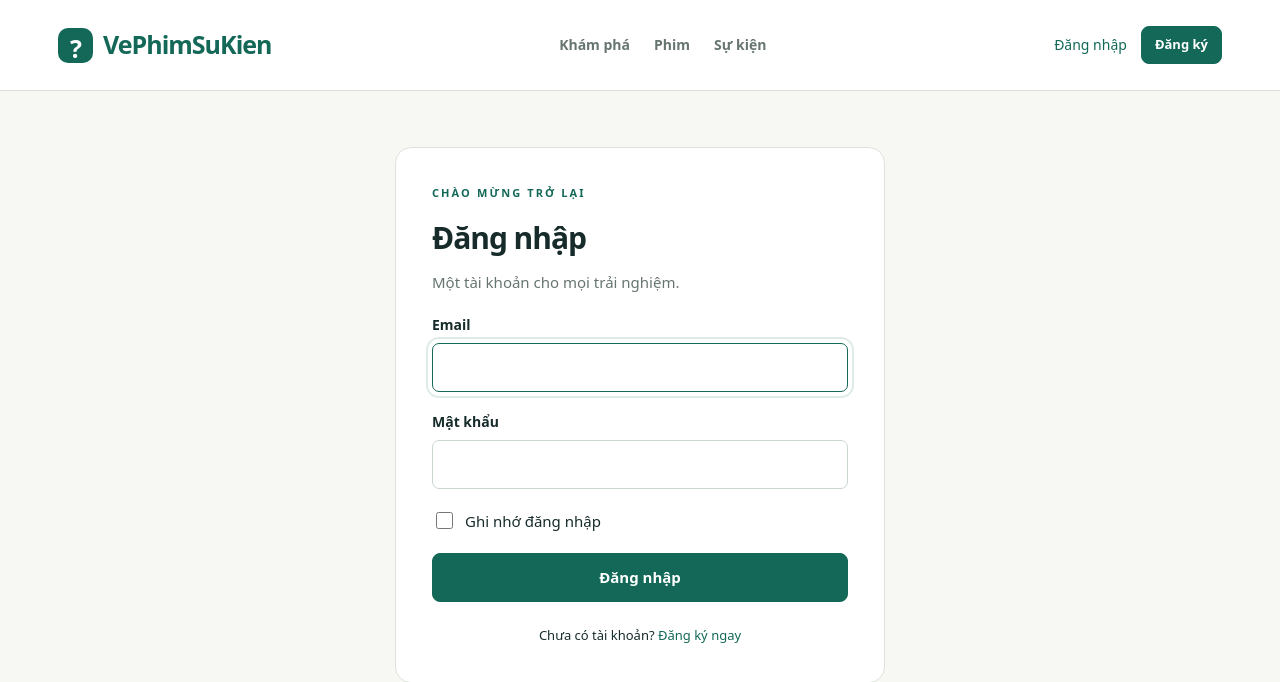
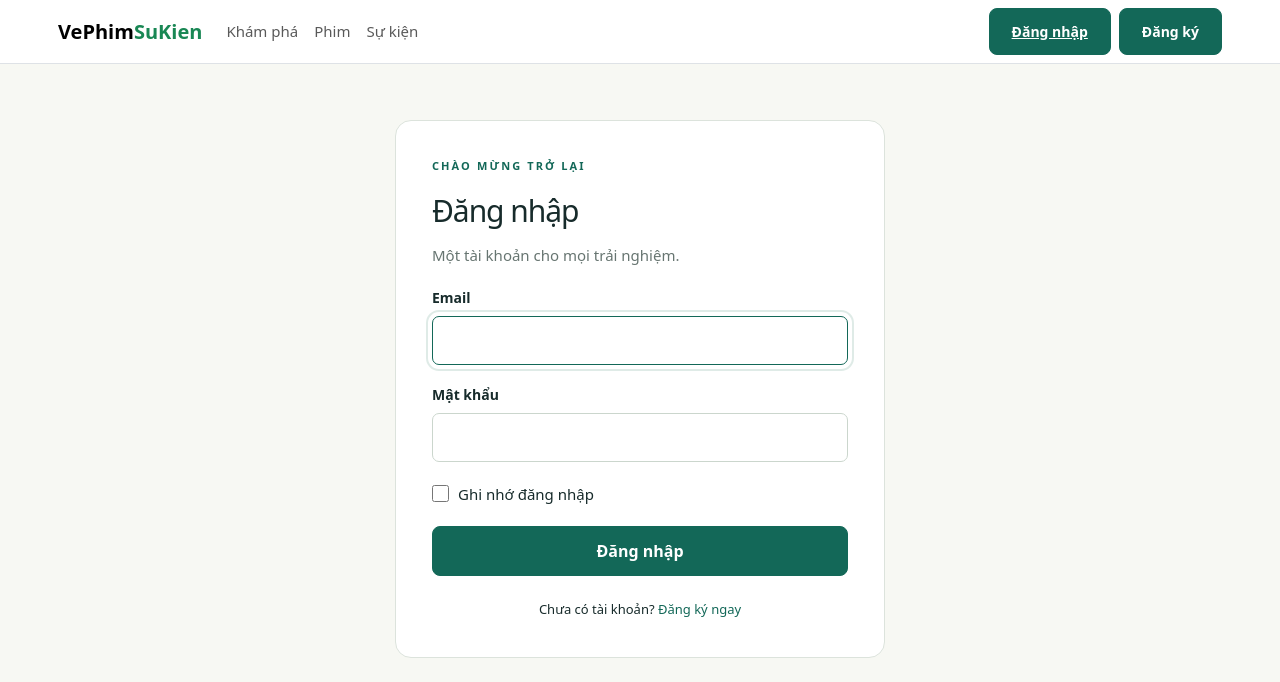
Before and after one commit to HuynhTao/PHP_VePhim-SuKien, a Laravel app: page /dang-nhap in a window 1280 px wide. Shown: the top 682 px of the page. Run offline with Laravel 12, Linux system fonts and the light colour scheme.

Commit message:
M5: layout bootstrap 5 va navbar

```diff
--- a/resources/views/layouts/app.blade.php
+++ b/resources/views/layouts/app.blade.php
@@ -5,7 +5,9 @@
     <meta name="viewport" content="width=device-width, initial-scale=1">
     <meta name="csrf-token" content="{{ csrf_token() }}">
     <title>@yield('title', 'Khám phá phim & sự kiện') ·VePhim/SuKien</title>
-    <link rel="stylesheet" href="{{ asset('css/app.css') }}">
+    <link href="https://cdn.jsdelivr.net/npm/bootstrap@5.3.3/dist/css/bootstrap.min.css" rel="stylesheet">
+<link rel="stylesheet" href="{{ asset('css/app.css') }}">
+@stack('styles')
 </head>
 <body>
 <a class="skip-link" href="#main">Đến nội dung chính</a>
@@ -18,5 +20,7 @@
     @yield('content')
 </main>
 @include('partials.footer')
+<script src="https://cdn.jsdelivr.net/npm/bootstrap@5.3.3/dist/js/bootstrap.bundle.min.js"></script>
+@stack('scripts')
 </body>
 </html>
--- a/resources/views/partials/header.blade.php
+++ b/resources/views/partials/header.blade.php
@@ -1,22 +1,32 @@
-<header class="site-header">
-    <div class="container header-inner">
-        <a href="{{ route('home') }}" class="brand"><span class="brand-icon">?</span><span>VePhim</span><span>SuKien</span></a>
-        <nav aria-label="Điều hướng chính">
-            <a href="{{ route('home') }}" @class(['active' => request()->routeIs('home') && !request('loai')])>Khám phá</a>
-            <a href="{{ route('home', ['loai' => 'phim']) }}" @class(['active' => request('loai') === 'phim'])>Phim</a>
-            <a href="{{ route('home', ['loai' => 'su_kien']) }}" @class(['active' => request('loai') === 'su_kien'])>Sự kiện</a>
+<nav class="navbar navbar-expand-lg bg-white border-bottom">
+  <div class="container">
+    <a class="navbar-brand fw-bold" href="{{ route('home') }}">VePhim<span class="text-success">SuKien</span></a>
+    <button class="navbar-toggler" type="button" data-bs-toggle="collapse" data-bs-target="#mainNav"
+            aria-controls="mainNav" aria-expanded="false" aria-label="Mở menu">
+      <span class="navbar-toggler-icon"></span>
+    </button>
+    <div class="collapse navbar-collapse" id="mainNav">
+      <ul class="navbar-nav me-auto">
+        <li class="nav-item"><a class="nav-link" href="{{ route('home') }}">Khám phá</a></li>
+        <li class="nav-item"><a class="nav-link" href="{{ route('home', ['loai' => 'phim']) }}">Phim</a></li>
+        <li class="nav-item"><a class="nav-link" href="{{ route('home', ['loai' => 'su_kien']) }}">Sự kiện</a></li>
         @auth
-                @if(auth()->user()->isAdmin())<a href="{{ route('admin.users.index') }}" @class(['active' => request()->routeIs('admin.*')])>Quản trị</a>@endif
+          @if(auth()->user()->isAdmin())
+            <li class="nav-item"><a class="nav-link" href="{{ route('admin.users.index') }}">Quản trị</a></li>
+          @endif
         @endauth
-        </nav>
-        <div class="account-nav">
+      </ul>
+      <div class="d-flex align-items-center gap-2">
         @auth
-                <a href="{{ route('account') }}" class="account-name">{{ auth()->user()->ho_ten }}</a>
-                <form method="POST" action="{{ route('logout') }}">@csrf<button class="btn btn-small btn-outline">Đăng xuất</button></form>
+          <a href="{{ route('account') }}" class="text-decoration-none">{{ auth()->user()->ho_ten }}</a>
+          <form method="POST" action="{{ route('logout') }}">@csrf
+            <button class="btn btn-sm btn-outline-success">Đăng xuất</button>
+          </form>
         @else
-                <a href="{{ route('login') }}">Đăng nhập</a>
-                <a href="{{ route('register') }}" class="btn btn-small">Đăng ký</a>
+          <a href="{{ route('login') }}" class="btn btn-sm btn-link">Đăng nhập</a>
+          <a href="{{ route('register') }}" class="btn btn-sm btn-success">Đăng ký</a>
         @endauth
       </div>
     </div>
-</header>
+  </div>
+</nav>
```
Lines whose indentation alone changed are shown as unchanged.
